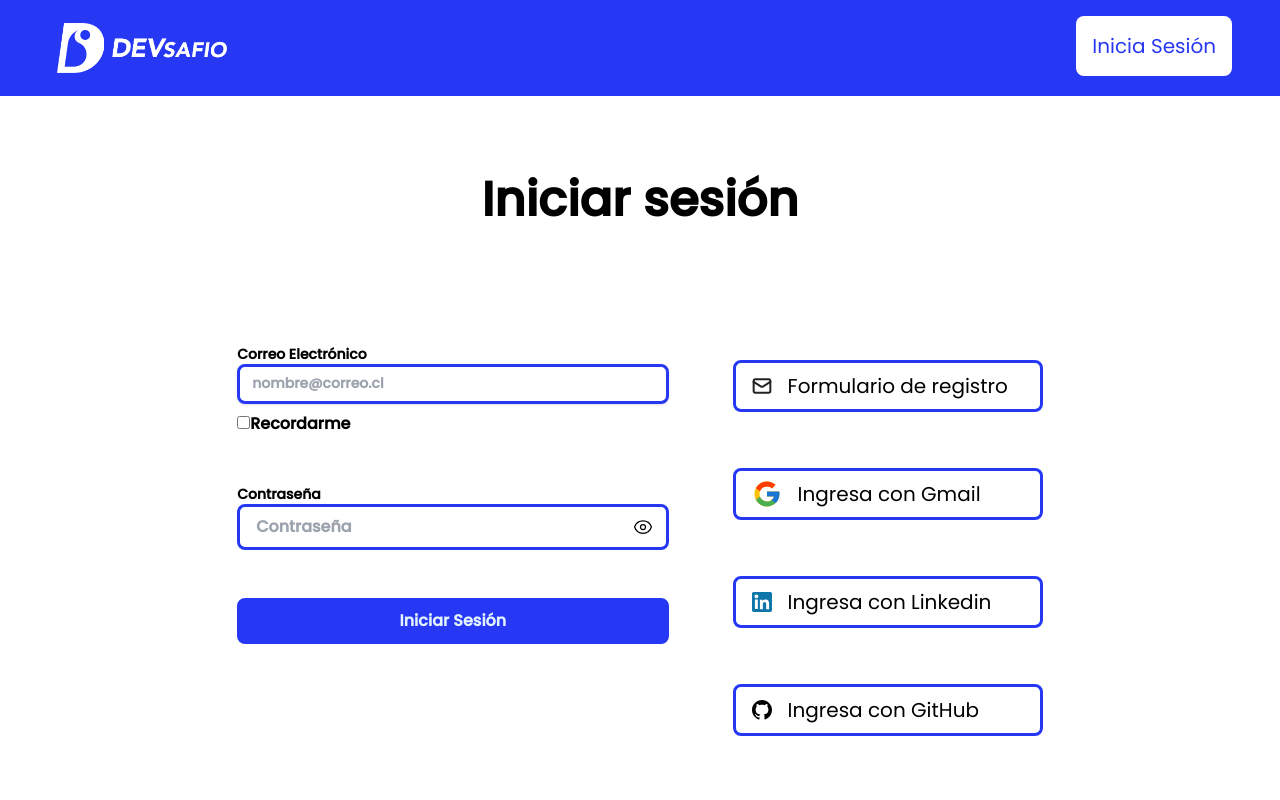
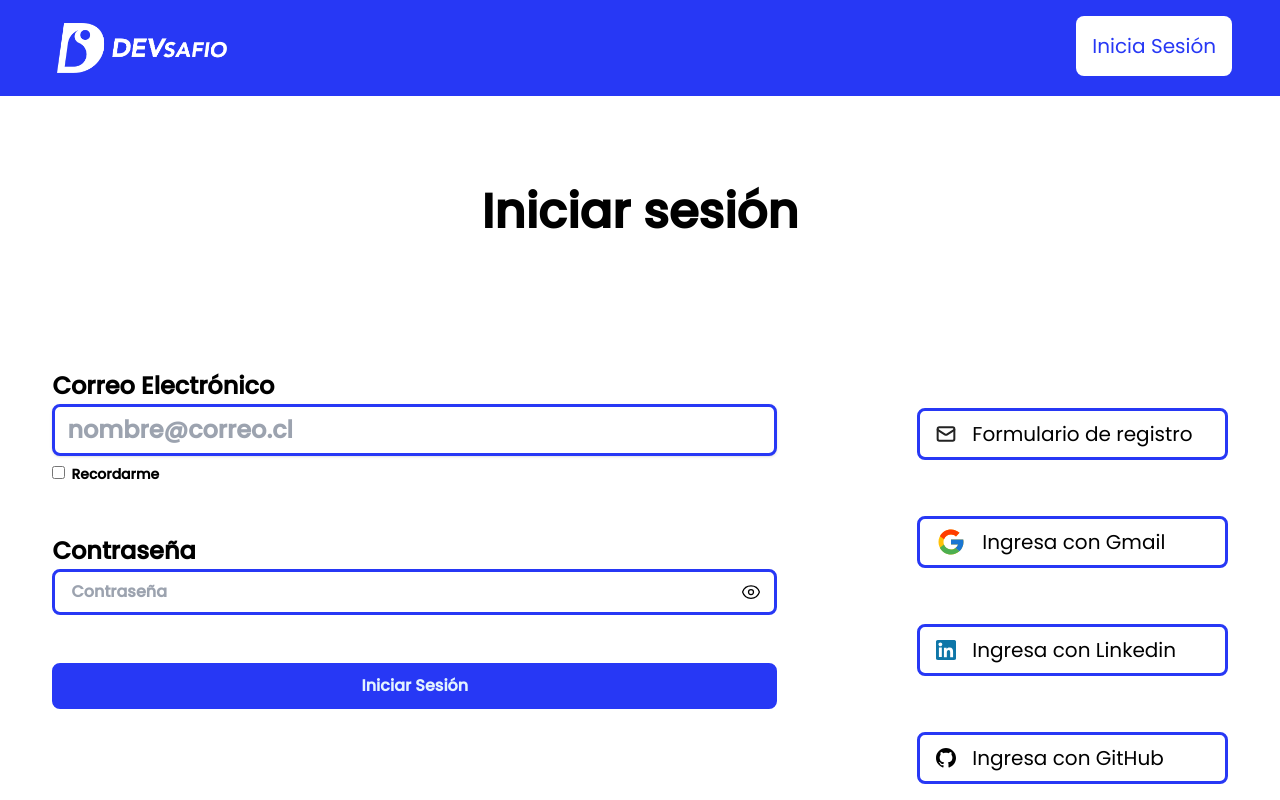
Before and after one commit to dlab-team/C11-Frontend, a React (Vite) app: page /login in a window 1280 px wide. Shown: the top 800 px of the page. Built offline with nearby package versions, Linux system fonts and the light colour scheme.

Commit message:
fix: se modifican estilos y agregan vínculos para Registro y Olvido de contraseña

```diff
--- a/src/components/LoginForm.jsx
+++ b/src/components/LoginForm.jsx
@@ -6,7 +6,7 @@ const LoginForm = () => {
 
   async function handleSubmit(event) {
     event.preventDefault()
-    // console.log(email, pass, checkbox)
+    console.log(email, pass, checkbox)
   }
 
   const [isPasswordVisible, setIsPasswordVisible] = useState(false)
@@ -19,11 +19,12 @@ const LoginForm = () => {
     <div className="">
       <div className="bg-[#FFF] px-8 pt-16 pb-8 mb-4">
         <form onSubmit={handleSubmit}>
+          <div className="leading-[1.219rem] text-[0.813rem] md:leading-[2.25rem] md:text-2xl">
             <div
               className="mb-12
         "
             >
-            <label className="block text-gray-700 text-sm mb-2">
+              <label className="block text-gray-700  mb-2">
                 Correo Electrónico
                 <input
                   className="shadow appearance-none borde w-full py-2 px-3 text-gray-700 leading-tight focus:outline-none focus:shadow-outline"
@@ -36,18 +37,20 @@ const LoginForm = () => {
                   value={email}
                 />
               </label>
+              <div className="invisible md:visible md:leading-[1.313rem] md:text-sm ">
                 <input
                   type="checkbox"
                   id="recordar"
                   name="recordar"
-              className=""
+                  className="me-1.5"
                   onChange={() => setCheckbox(true)}
                   value={checkbox}
                 />
                 Recordarme
               </div>
+            </div>
 
-          <label className="block text-gray-700 text-sm mb-2">
+            <label className="block text-gray-700 mb-2">
               Contraseña
               <div
                 className="relative mb-12
@@ -67,7 +70,7 @@ const LoginForm = () => {
             focus:ring-blue-500 focus:border-blue-500 focus:ring-1"
                 />
                 <button
-                className="absolute inset-y-0 right-0 flex items-center px-4 text-gray-600"
+                  className="absolute inset-y-0 right-0 flex items-center px-4 text-gray-600 leading-[3.375rem] text-[0.813rem] md:leading-[4.5rem] md:text-2xl"
                   onClick={togglePasswordVisibility}
                 >
                   {isPasswordVisible ? (
@@ -109,6 +112,7 @@ const LoginForm = () => {
                 </button>
               </div>
             </label>
+          </div>
 
           <div className="flex items-center justify-between">
             <button
--- a/src/components/Social_login.jsx
+++ b/src/components/Social_login.jsx
@@ -1,21 +1,23 @@
 import { useState } from "react"
+import { Link } from "react-router-dom"
+
 import mail from "../assets/mail.svg"
 import gmail from "../assets/gmail.svg"
 import github from "../assets/github.svg"
 import linkedin from "../assets/linkedin.svg"
 
 const Social_login = () => {
-  const [social, setSocial] = useState("gmail")
+  const [social, setSocial] = useState("")
 
   async function handleSubmit(event) {
     event.preventDefault()
-    // console.log(social)
+    console.log(social)
   }
   return (
     <div className="bg-[#FFF] px-8 pt-20 pb-8 mb-4 font-normal text-sm ">
       <form onSubmit={handleSubmit}>
         {/* <div className="flex items-center justify-between"> */}
-        <div className="mb-14">
+        <div className="mb-14 mt-6">
           <button
             className=" text-[#000] borde  w-full py-2 px-4 focus:outline-none focus:shadow-outline flex items-center hover:bg-blue-700"
             onClick={() => setSocial("google")}
@@ -23,7 +25,11 @@ const Social_login = () => {
             value={social}
           >
             <img src={mail} className="logo mail" alt="mail logo" />
-            <span className="px-4 text-xl leading-[30px]">Formulario de registro</span>
+            <Link to="/register">
+              <span className="px-4 text-xl leading-[30px]">
+                Formulario de registro
+              </span>
+            </Link>
           </button>
         </div>
         <div className="mb-14">
@@ -34,7 +40,9 @@ const Social_login = () => {
             value={social}
           >
             <img src={gmail} className="logo gmail" alt="gmail logo" />
-            <span className="px-4 text-xl leading-[30px]">Ingresa con Gmail</span>
+            <span className="px-4 text-xl leading-[30px]">
+              Ingresa con Gmail
+            </span>
           </button>
         </div>
         <div className="mb-14">
@@ -45,7 +53,9 @@ const Social_login = () => {
             value={social}
           >
             <img src={linkedin} className="logo linkedin" alt="linkedin logo" />
-            <span className="px-4 text-xl leading-[30px]">Ingresa con Linkedin</span>
+            <span className="px-4 text-xl leading-[30px]">
+              Ingresa con Linkedin
+            </span>
           </button>
         </div>
         <div className="mb-14">
@@ -56,7 +66,9 @@ const Social_login = () => {
             value={social}
           >
             <img src={github} className="logo github" alt="github logo" />
-            <span className="px-4 text-xl leading-[30px]">Ingresa con GitHub</span>
+            <span className="px-4 text-xl leading-[30px]">
+              Ingresa con GitHub
+            </span>
           </button>
         </div>
       </form>
--- a/src/pages/Login.jsx
+++ b/src/pages/Login.jsx
@@ -1,14 +1,20 @@
 import LoginForm from "../components/LoginForm"
 import Social_login from "../components/Social_login"
+import { Link } from "react-router-dom"
 
 const Login = () => {
   return (
     <div className="mt-16 pt-4  font-semibold">
-      <h1 className=" mb-14 text-center text-5xl">Iniciar sesión</h1>
+      <h1 className=" mb-14 text-center leading-[3.375rem] text-4xl md:leading-[4.5rem] md:text-5xl ">Iniciar sesión</h1>
       <div className="flex justify-center">
         <div className="flex flex-wrap  justify-around">
           <div>
             <LoginForm />
+          </div>
+          <div className="flex flex-row justify-between mx-[38px] items-center mt-14">
+            <div className="w-[100px] h-[1px] border border-opacity-50 lg:hidden"></div>
+            <span className=" lg:hidden mx-2">O</span>
+            <div className="w-[100px] h-[1px] border border-opacity-50  lg:hidden"></div>
           </div>
           {/* <hr /> */}
           <div>
@@ -21,7 +27,9 @@ const Login = () => {
           className="hover:bg-blue-700 text-[#000]  lg:border-[#2738F5] rounded lg:border-4 py-2 px-4 focus:outline-none focus:shadow-outline flex items-center"
           type="button"
         >
-          <span className="px-4">¿Olvidaste tu contraseña?</span>
+          <Link to="/recoverPass">
+            <span className="px-4">¿Olvidaste tu contraseña?</span>
+          </Link>
         </button>
       </div>
     </div>
```
Lines whose indentation alone changed are shown as unchanged.
